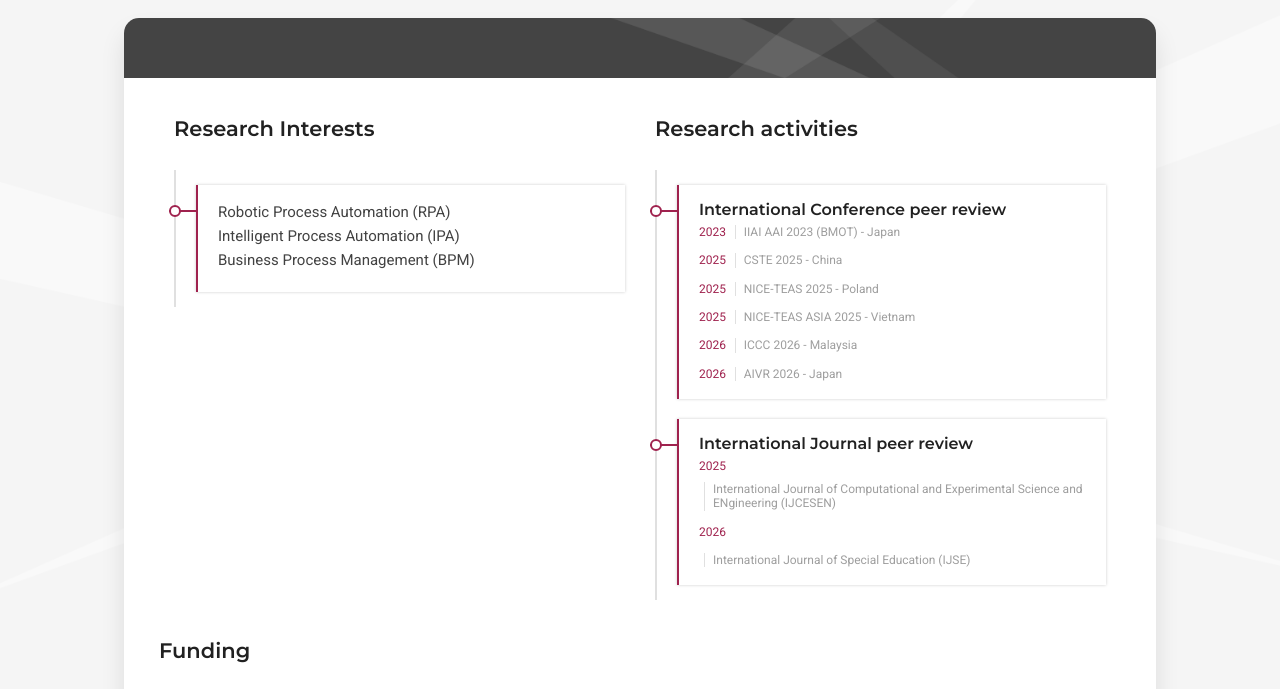
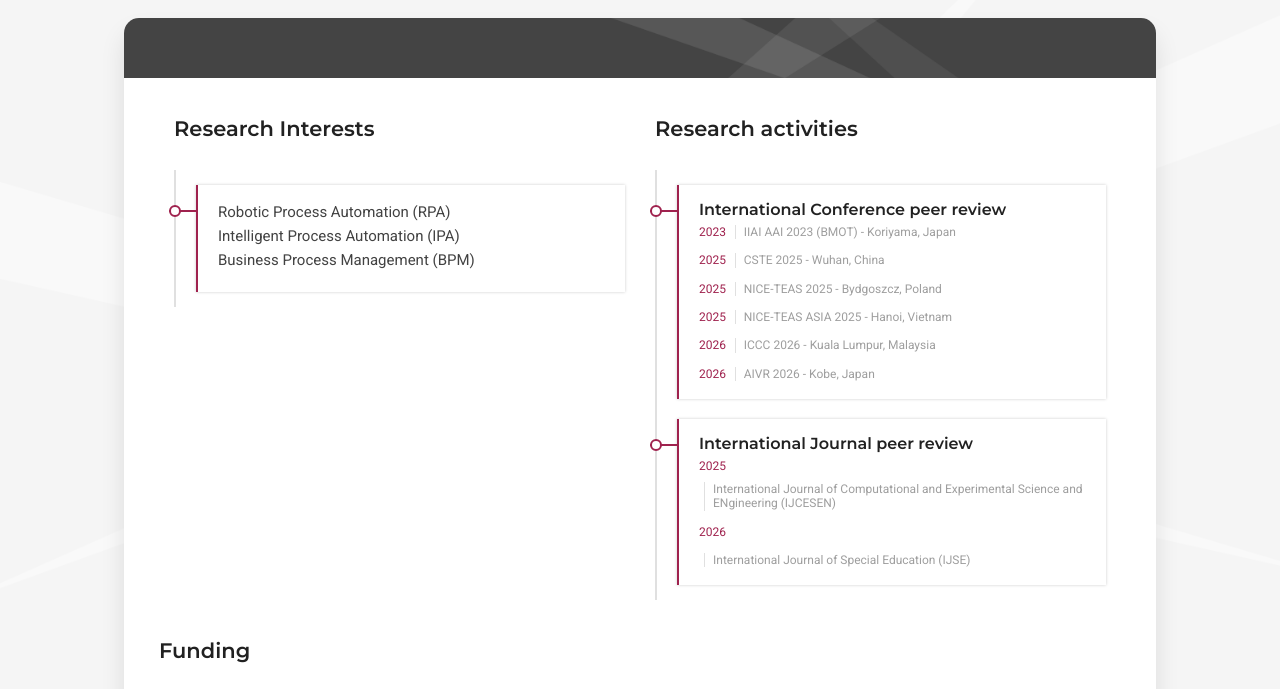
Before and after one commit to huychuvan/huychuvan.github.io, a plain HTML site: page index.html in a window 1280 px wide. Both pictures are taken after a click on the link "Resume". Shown: the part 82-771 px from the top of the page. Drawn offline with Linux system fonts and the light colour scheme.

Commit message:
2026.06.22 14:45

```diff
--- a/index.html
+++ b/index.html
@@ -146,17 +146,17 @@
                       <div class="timeline-item">
                         <h4 class="item-title">International Conference peer review</h4>
                         <span class="item-period">2023</span>
-                        <span class="item-small">IIAI AAI 2023 (BMOT) - Japan</span> <br>
+                        <span class="item-small">IIAI AAI 2023 (BMOT) - Koriyama, Japan</span> <br>
                         <span class="item-period">2025</span>
-                        <span class="item-small">CSTE 2025 - China</span> <br>
+                        <span class="item-small">CSTE 2025 - Wuhan, China</span> <br>
                         <span class="item-period">2025</span>
-                        <span class="item-small">NICE-TEAS 2025 - Poland</span> <br>
+                        <span class="item-small">NICE-TEAS 2025 - Bydgoszcz, Poland</span> <br>
                         <span class="item-period">2025</span>
-                        <span class="item-small">NICE-TEAS ASIA 2025 - Vietnam</span> <br>
+                        <span class="item-small">NICE-TEAS ASIA 2025 - Hanoi, Vietnam</span> <br>
                         <span class="item-period">2026</span>
-                        <span class="item-small">ICCC 2026 - Malaysia</span> <br>
+                        <span class="item-small">ICCC 2026 - Kuala Lumpur, Malaysia</span> <br>
                         <span class="item-period">2026</span>
-                        <span class="item-small">AIVR 2026 - Japan</span> <br>
+                        <span class="item-small">AIVR 2026 - Kobe, Japan</span> <br>
                       </div>
                       <div class="timeline-item">
                         <h4 class="item-title">International Journal peer review</h4>
@@ -659,9 +659,17 @@
                         <p class="item-description">Participating in the national-level project <a href="https://v0-web-gis-port.vercel.app/" target="_blank">“Research on Remote Sensing, GIS Technologies, and Numerical Modeling for the Management and Development of Vietnam’s Seaport Space and Coastal Economic Zones for Socio-Economic Development”</a> (Project Code: KC13.10/21-30).</p>
                       </div>
                     </div>
+                    <div class="timeline-item">
+                      <span class="item-period">June 2026</span>
+                      <p class="item-description">
+                        Delivered AI literacy training for local communities in Vô Tranh Commune, Thái Nguyên Province, under the “AI Literacy for Local Communities” initiative supported by the Ministry of Science and Technology and Japanese partners.
+                      </p>
+                    </div>
                   </div>
                 </div>
               </div>
+            </div>
+          </div>
         </section>
       </div>
     </div>
```
